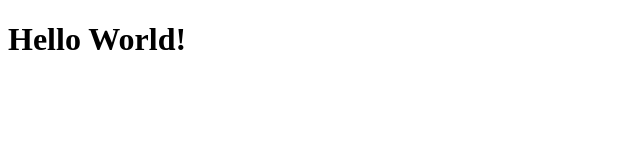
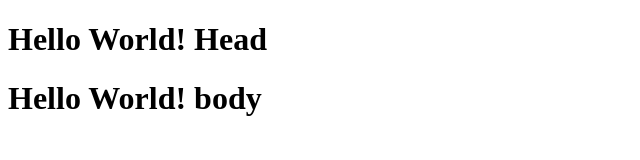
Before and after one commit to tjmfollosco/myportfolio, a plain HTML site: page Web Pages/index.html in a window 1280 px wide. Shown: the whole page, without its empty margins (0-640 px from the left). Drawn offline with Linux system fonts and the light colour scheme.

Commit message:
Update index.html

```diff
--- a/Web Pages/Home.html
+++ b/Web Pages/index.html
@@ -1,12 +1,12 @@
 <!DOCTYPE html>
 <html lang="en">
 <head>
-
+    <h1>Hello World! Head</h1>
 </head>
 <body>
     <header></header>
     <main>
-        <h1>Hello World!</h1>
+        <h1>Hello World! body</h1>
     </main>
     <footer></footer>
 </body>
```
